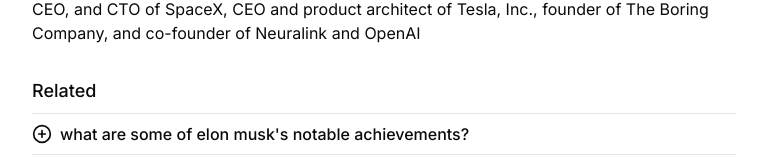
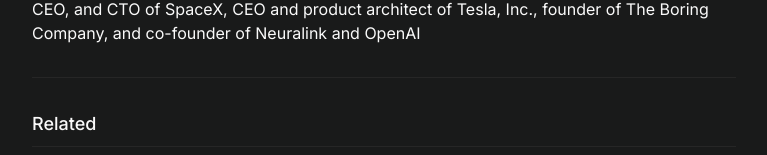
Before and after one commit to rashadphz/farfalle, a Next.js app in the folder frontend/: page / in a window 1280 px wide. Shown: the part 261-416 px from the top of the page, without its empty margins (256-1023 px from the left). Built offline with nearby package versions, Linux system fonts and the light colour scheme.

Commit message:
dark mode fixes

```diff
--- a/frontend/package.json
+++ b/frontend/package.json
@@ -12,12 +12,14 @@
     "@radix-ui/react-icons": "^1.3.0",
     "@radix-ui/react-label": "^2.0.2",
     "@radix-ui/react-select": "^2.0.0",
+    "@radix-ui/react-separator": "^1.0.3",
     "@radix-ui/react-slot": "^1.0.2",
     "@radix-ui/react-tooltip": "^1.0.7",
     "class-variance-authority": "^0.7.0",
     "clsx": "^2.1.1",
     "lucide-react": "^0.376.0",
     "next": "14.2.3",
+    "next-themes": "^0.3.0",
     "react": "^18",
     "react-dom": "^18",
     "react-markdown": "^9.0.1",
@@ -25,6 +27,7 @@
     "tailwindcss-animate": "^1.0.7"
   },
   "devDependencies": {
+    "@tailwindcss/typography": "^0.5.13",
     "@types/node": "^20",
     "@types/react": "^18",
     "@types/react-dom": "^18",
--- a/frontend/src/app/globals.css
+++ b/frontend/src/app/globals.css
@@ -36,10 +36,10 @@
   }
 
   .dark {
-    --background: 0 0% 9%;
+    --background: 180 2% 10%;
     --foreground: 0 0% 98%;
 
-    --card: 0 0% 14.9%;
+    --card: 180 3% 13%;
     --card-foreground: 0 0% 63.9%;
 
     --popover: 0 0% 3.9%;
--- a/frontend/src/app/layout.tsx
+++ b/frontend/src/app/layout.tsx
@@ -1,6 +1,7 @@
 import type { Metadata } from "next";
 import { Inter } from "next/font/google";
 import "./globals.css";
+import { ThemeProvider } from "@/components/theme-provider";
 
 const inter = Inter({ subsets: ["latin"] });
 
@@ -15,8 +16,19 @@
   children: React.ReactNode;
 }>) {
   return (
-    <html lang="en">
-      <body className={inter.className}>{children}</body>
-    </html>
+    <>
+      <html lang="en" suppressHydrationWarning>
+        <body className={inter.className}>
+          <ThemeProvider
+            attribute="class"
+            defaultTheme="dark"
+            enableSystem
+            disableTransitionOnChange
+          >
+            {children}
+          </ThemeProvider>
+        </body>
+      </html>
+    </>
   );
 }
--- a/frontend/src/components/chat-panel.tsx
+++ b/frontend/src/components/chat-panel.tsx
@@ -9,6 +9,7 @@
 } from "@/types";
 import { SearchResults } from "./search-results";
 import RelatedQuestions from "./related-questions";
+import { Separator } from "./ui/separator";
 
 const Section = ({
   title,
@@ -47,6 +48,7 @@
       <Section title="Answer">
         <span className="text-md">{content}</span>
       </Section>
+      <Separator className="mb-8" />
       <Section title="Related ">
         {relatedQuestions && <RelatedQuestions questions={relatedQuestions} />}
       </Section>
--- /dev/null
+++ b/frontend/src/components/theme-provider.tsx
@@ -0,0 +1,9 @@
+"use client";
+
+import * as React from "react";
+import { ThemeProvider as NextThemesProvider } from "next-themes";
+import { type ThemeProviderProps } from "next-themes/dist/types";
+
+export function ThemeProvider({ children, ...props }: ThemeProviderProps) {
+  return <NextThemesProvider {...props}>{children}</NextThemesProvider>;
+}
--- /dev/null
+++ b/frontend/src/components/ui/separator.tsx
@@ -0,0 +1,31 @@
+"use client"
+
+import * as React from "react"
+import * as SeparatorPrimitive from "@radix-ui/react-separator"
+
+import { cn } from "@/lib/utils"
+
+const Separator = React.forwardRef<
+  React.ElementRef<typeof SeparatorPrimitive.Root>,
+  React.ComponentPropsWithoutRef<typeof SeparatorPrimitive.Root>
+>(
+  (
+    { className, orientation = "horizontal", decorative = true, ...props },
+    ref
+  ) => (
+    <SeparatorPrimitive.Root
+      ref={ref}
+      decorative={decorative}
+      orientation={orientation}
+      className={cn(
+        "shrink-0 bg-border",
+        orientation === "horizontal" ? "h-[1px] w-full" : "h-full w-[1px]",
+        className
+      )}
+      {...props}
+    />
+  )
+)
+Separator.displayName = SeparatorPrimitive.Root.displayName
+
+export { Separator }
--- a/frontend/tailwind.config.ts
+++ b/frontend/tailwind.config.ts
@@ -1,13 +1,13 @@
-import type { Config } from "tailwindcss"
+import type { Config } from "tailwindcss";
 
 const config = {
   darkMode: ["class"],
   content: [
-    './pages/**/*.{ts,tsx}',
-    './components/**/*.{ts,tsx}',
-    './app/**/*.{ts,tsx}',
-    './src/**/*.{ts,tsx}',
-	],
+    "./pages/**/*.{ts,tsx}",
+    "./components/**/*.{ts,tsx}",
+    "./app/**/*.{ts,tsx}",
+    "./src/**/*.{ts,tsx}",
+  ],
   prefix: "",
   theme: {
     container: {
@@ -74,7 +74,7 @@
       },
     },
   },
-  plugins: [require("tailwindcss-animate")],
-} satisfies Config
+  plugins: [require("tailwindcss-animate"), require("@tailwindcss/typography")],
+} satisfies Config;
 
-export default config
+export default config;
```
Also changed, not shown: 1 other file (tests, documents, lock files or other folders).
